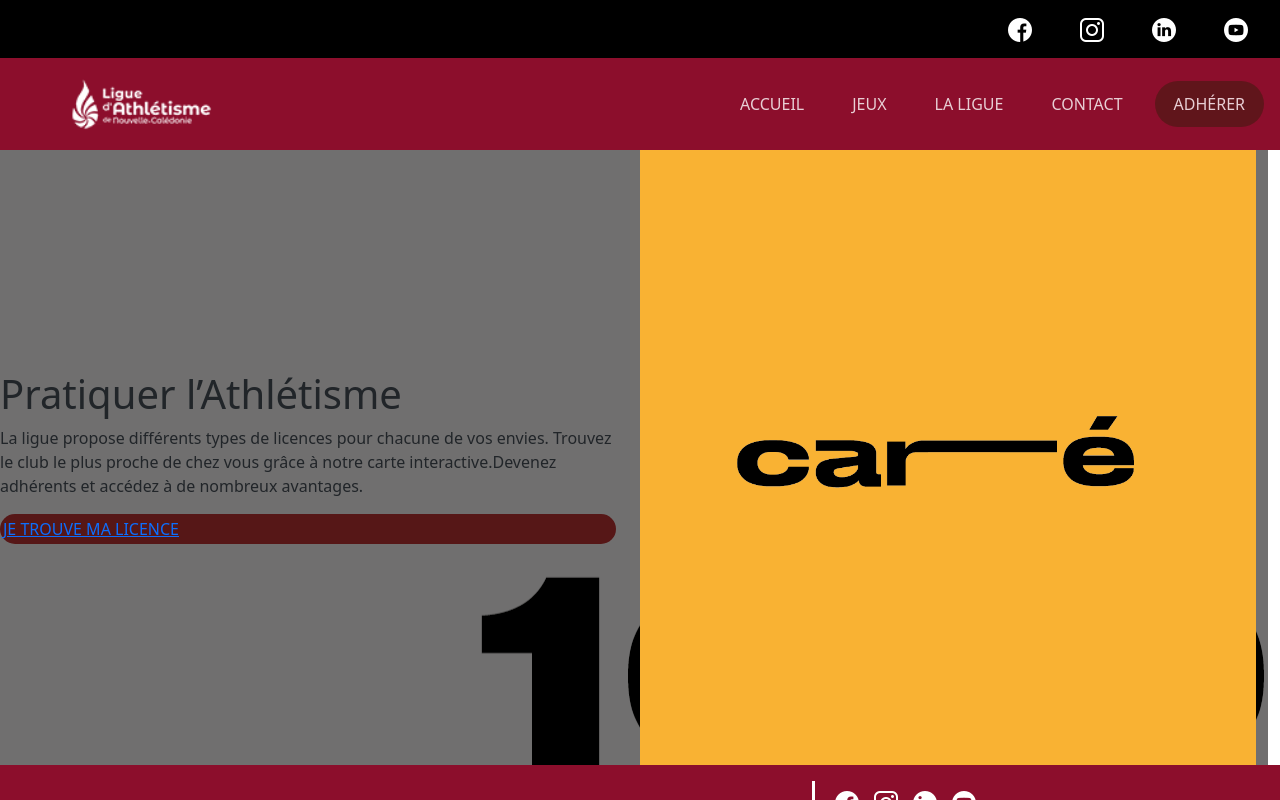
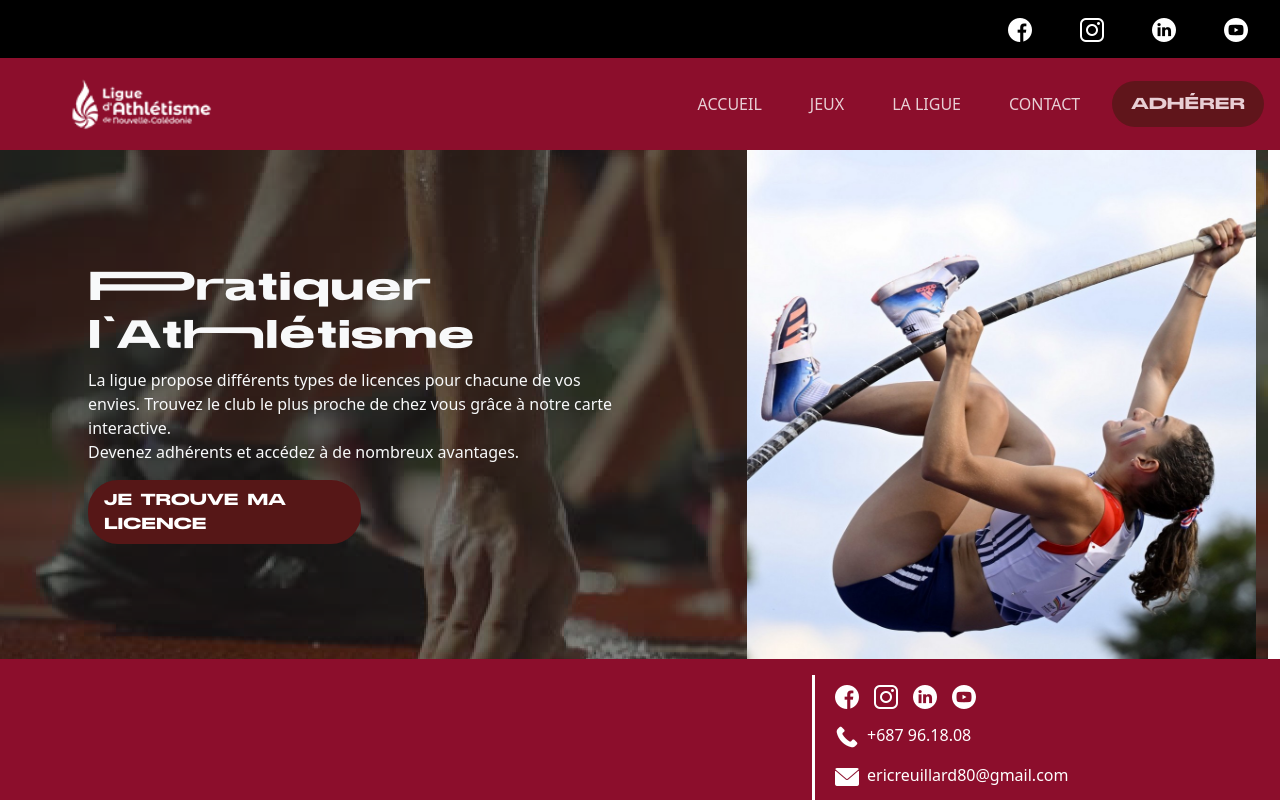
Before and after one commit to CyrilRousteau/athletisme-nc-frontend-repo, an Angular app: page / in a window 1280 px wide. Shown: the top 800 px of the page. Built offline with nearby package versions, Linux system fonts and the light colour scheme; grey boxes are pictures that could not be loaded.

Commit message:
acc début

```diff
--- a/src/app/app.component.css
+++ b/src/app/app.component.css
@@ -1,5 +1,10 @@
+@font-face {
+    font-family: 'StretchPro';
+    src: url('../../public/font/StretchPro.otf') format('opentype');
+    font-weight: normal;
+    font-style: normal;
+}
 body {
-    font-family: Arial, sans-serif;
     margin: 0;
     padding: 0;
 }
@@ -52,6 +57,7 @@
     border-radius: 30px;
     padding: 3px;
     transition: background-color 0.5s ease, border-radius 0.5s ease;
+    font-family: 'StretchPro';
 }
 .adherer:hover {
     background-color: #910303;
--- a/src/app/app.component.html
+++ b/src/app/app.component.html
@@ -14,7 +14,7 @@
             <li><a href="#about">Jeux</a></li>
             <li><a href="#services">La ligue</a></li>
             <li><a href="#contact">Contact</a></li>
-            <li class="adherer"><a href="#adherer">Adhérer</a></li>
+            <li class="adherer"><a>Adhérer</a></li>
         </ul>
     </nav>
 </header>
--- a/src/app/home/home.component.css
+++ b/src/app/home/home.component.css
@@ -1,30 +1,34 @@
-@font-face {
-    font-family: 'StretchPro';
-    src: url(‘../../../../../public/font/StretchPro.otf) format(opentype)
-
-}
-body {
-    font-family: 'StretchPro', sans-serif;
-    font-weight: normal;
-    font-style: normal;
-}
-.test{
+.bg-color{
     background-color: rgba(34, 34, 34, 0.2);
 }
 .licence {
     background-color: #561717;
     border-radius: 30px;
     padding: 3px;
+    color: white;
+    text-decoration: none;
+    padding: 0.5rem 1rem;
+    width: 50%;
     transition: background-color 0.5s ease, border-radius 0.5s ease;
 }
 .licence:hover {
     background-color: #910303;
 }
-.bg{
-    background-image: url("../../../public/img/169.png");
-    background-repeat: none;
+.bg-img {
+    background-image: url("../../../public/img/ligne.png");
+    background-repeat: no-repeat;
+    background-size: cover;
+    background-position: center;
 }
+
 .img{
     width: 100%;
     height: 100%;
 }
+.font{
+    font-family: 'StretchPro';
+}
+.texte{
+    padding-left: 100px;
+    padding-right: 100px;
+}
--- a/src/app/home/home.component.html
+++ b/src/app/home/home.component.html
@@ -1,12 +1,13 @@
 <!-- début Pratiquer l'athlétisme -->
-<div class="bg col-12 test row">
-    <div class="col-6 d-flex justify-content-center flex-column">
-        <h1>Pratiquer l’Athlétisme</h1>
-        <p>La ligue propose différents types de licences pour chacune de vos envies. Trouvez le club le plus proche de chez vous grâce à notre carte interactive.Devenez adhérents et accédez à de nombreux avantages.</p>
-        <a href="" class="licence">JE TROUVE MA LICENCE</a>
+<div class="bg-img col-12 bg-color row text-light">
+    <div class="col-7 d-flex justify-content-center flex-column texte">
+        <h1 class="font">PPratiquer l’Athhlétisme</h1>
+        <p>La ligue propose différents types de licences pour chacune de vos envies. Trouvez le club le plus proche de chez vous grâce à notre carte interactive.
+            <br/>Devenez adhérents et accédez à de nombreux avantages.</p>
+        <a href="" class="licence font">JE TROUVE MA LICENCE</a>
     </div>
-    <div class="col-6">
-        <img src="img/carre.png" alt="" class="img">
+    <div class="col-5">
+        <img src="img/saut.jpg" alt="" class="img">
     </div>
 </div>
 <!-- fin Pratiquer l'athlétisme -->
```
Also changed, not shown: public/img/ligne.png (added), public/img/saut.jpg (added).
